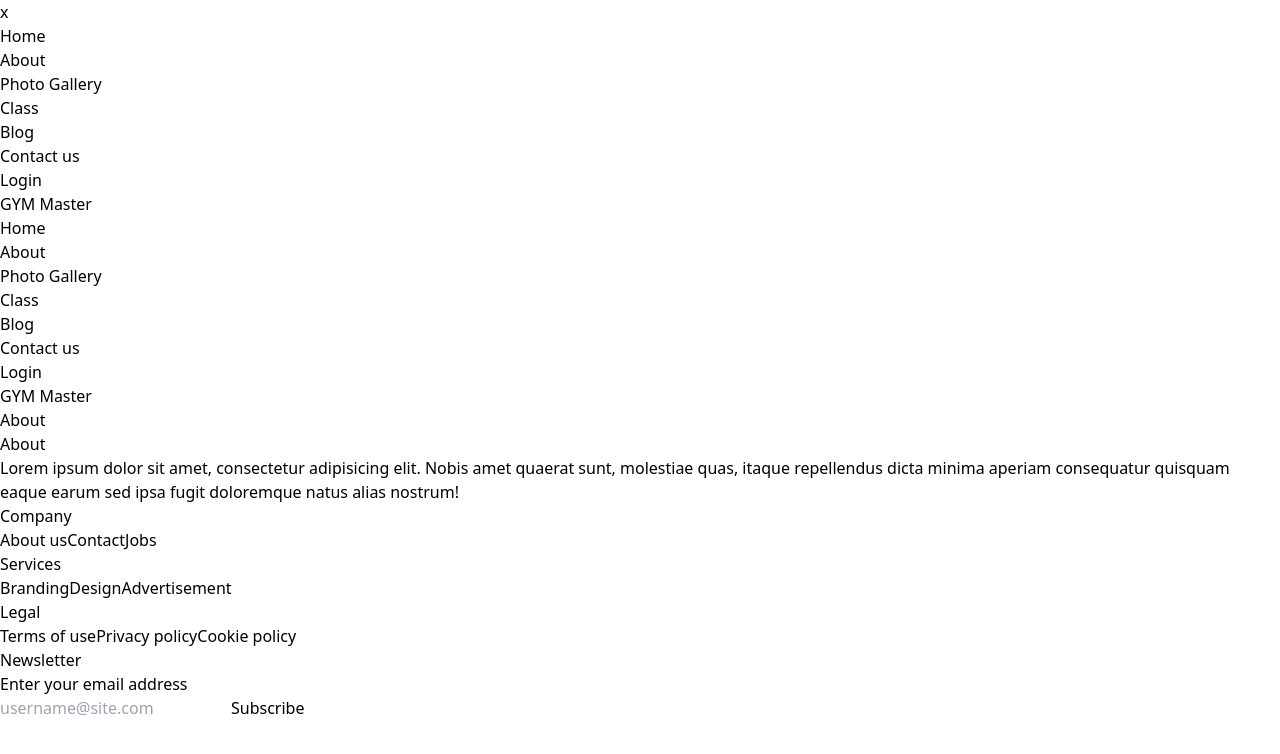
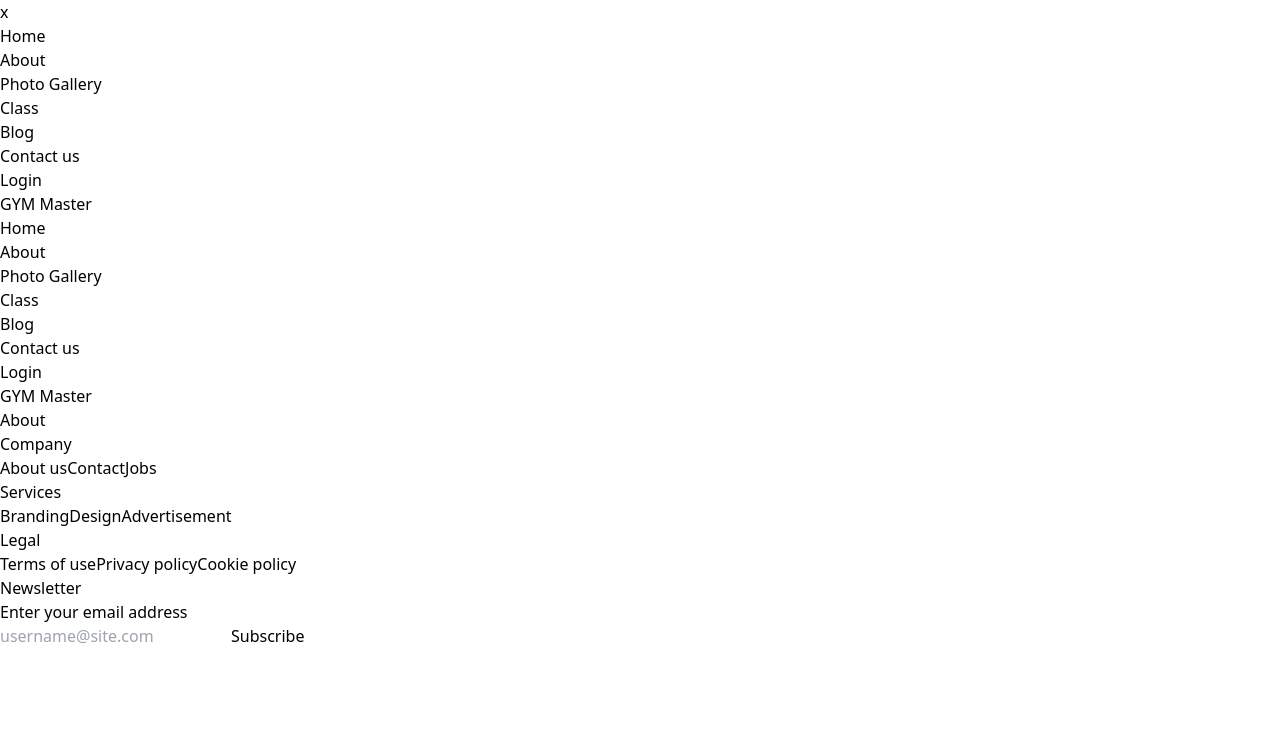
Before and after one commit to hasiburrahmanakash79/GYM-Master, a React (Vite) app: page /about in a window 1280 px wide. Shown: the top 754 px of the page. Built offline with nearby package versions, Linux system fonts and the light colour scheme.

Commit message:
try to make about

```diff
--- a/src/Pages/About/About.jsx
+++ b/src/Pages/About/About.jsx
@@ -4,8 +4,9 @@ const About = () => {
     return (
         <div>
             <SectionTitle subTitle={"GYM Master"} title={"About"}></SectionTitle>
-            <h1>About</h1>
-            <p>Lorem ipsum dolor sit amet, consectetur adipisicing elit. Nobis amet quaerat sunt, molestiae quas, itaque repellendus dicta minima aperiam consequatur quisquam eaque earum sed ipsa fugit doloremque natus alias nostrum!</p>
+            <div className="container mx-auto">
+
+            </div>
         </div>
     );
 };
```
